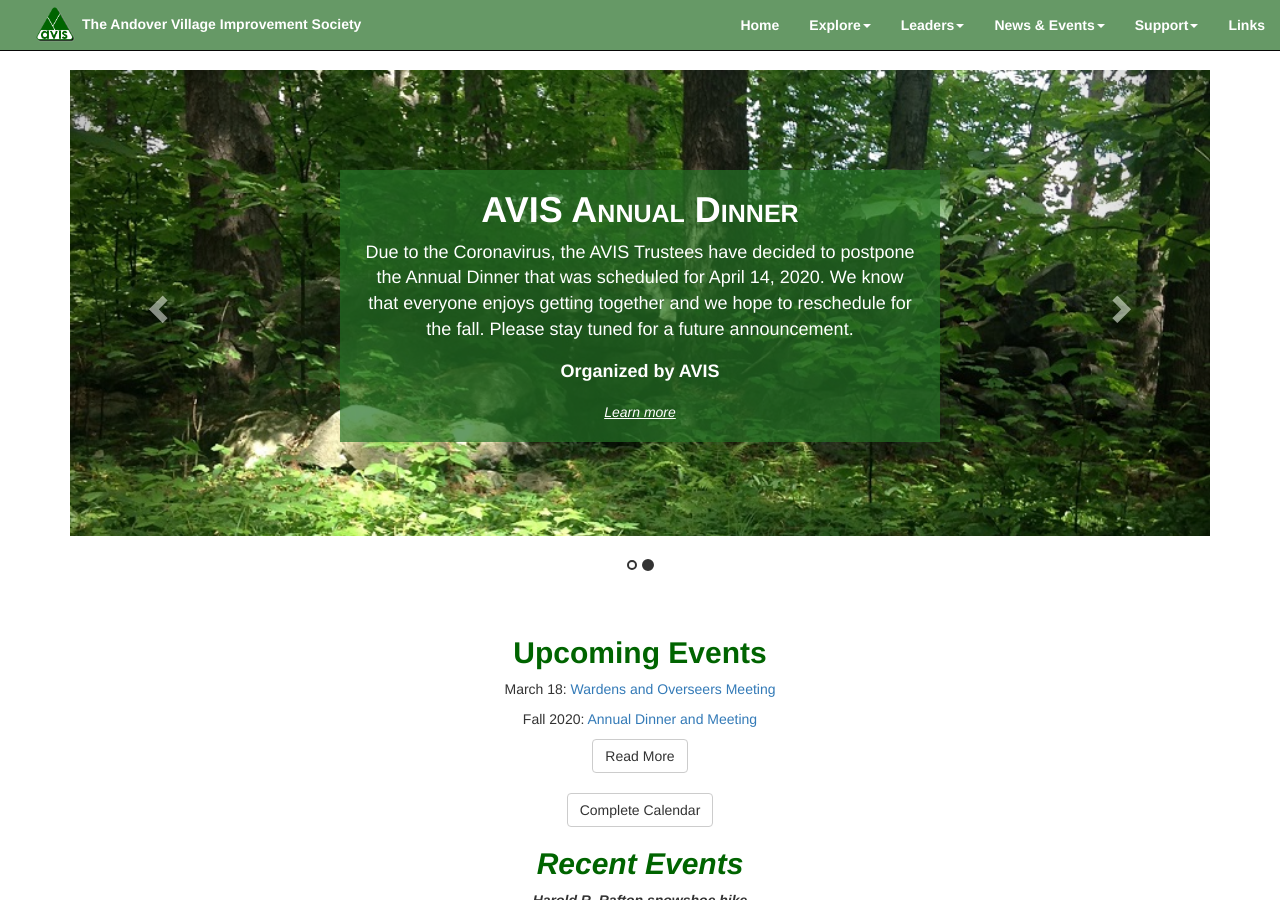
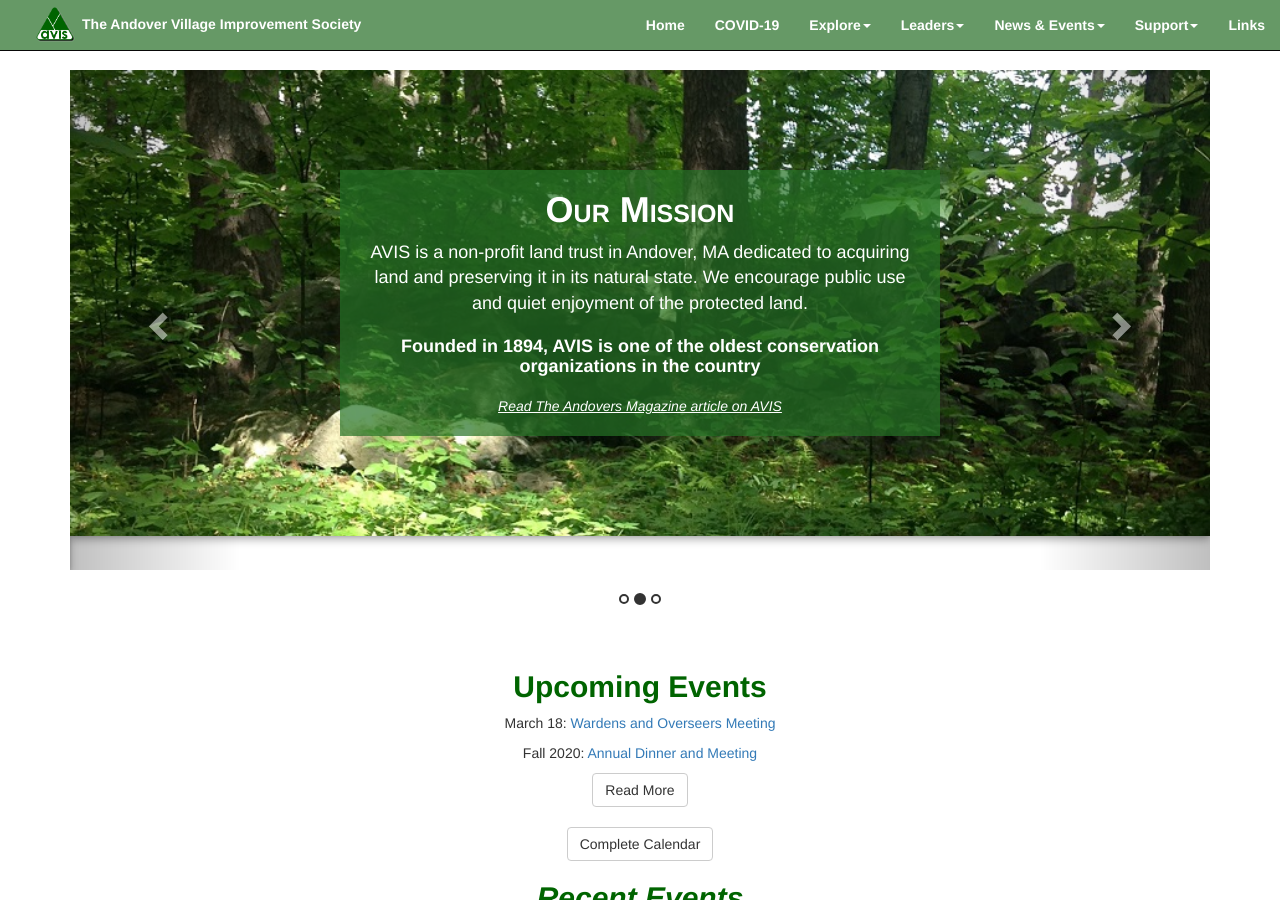
Before and after one commit to avisandover/avis-website, a Jekyll site: the page built from index.html, in a window 1280 px wide and 900 px high. Built offline with Jekyll 4.4.1, drawn with Linux system fonts in a browser that asks for light colours; nearby versions of some CDN libraries; some of the changed lines change nothing that is shown.

Commit message:
covid-19 update

```diff
--- a/_includes/nav.html
+++ b/_includes/nav.html
@@ -15,6 +15,7 @@
       <div class="collapse navbar-collapse">
         <ul class="nav navbar-nav navbar-right">
           <li><a href="/index.html">Home</a></li>
+          <li><a href="/covid19.html">COVID-19</a></li>
           <li class="dropdown">
             <a href="/reservations.html" class="dropdown-toggle" data-toggle="dropdown" role="button" aria-haspopup="true" aria-expanded="false">Explore<span class="caret"></span></a>
             <ul class="dropdown-menu">
--- /dev/null
+++ b/covid19.html
@@ -0,0 +1,44 @@
+---
+layout: default
+title: AVIS - Volunteering
+---
+
+<div id="volunteer" class="page">
+
+  <div >
+    <img src="/assets/img/homepage.jpg">
+  </div>
+
+  <h3>COVID-19 Advisory</h3>
+  <hr>
+
+  <h4>To all friends of AVIS and our valued Andover open spaces:</h4>
+  <br>
+  <p>
+    Advice from the Andover Board of Health. “The Governor’s advisory to stay home allows for taking walks
+    outdoors; residents are encouraged to get some fresh air daily, while keeping a safe distance from each other.
+    Popular public trail systems have been overwhelmed, making it difficult to maintain the 6’ separation;
+    residents are encouraged to seek out lesser used trails, and bypass those that appear to have a lot of
+    cars in the parking lot.”
+  </p>
+
+  <p>
+    Thank you for all your support over the years. That support allows AVIS to have reservations available
+    for use by the public. In this stressful time we know that a walk outside is good for our health.
+  </p>
+
+  <p>Here is a link to all AVIS reservations: <a href="/reservations.html">link</a></p>
+
+  <p>You can also get a link to Town Conservation Land and other trails by going to the Andover Trails
+      Committee website at:  <a href="https://www.andovertrails.org/our-trails.html">https://www.andovertrails.org/our-trails.html</a></p>
+
+   <p>Parking capacity at AVIS’ most popular reservations has been overwhelmed, especially at Goldsmith Woodlands.
+       We ask that you seek less used reservations, especially if you can walk to them from your home.  If
+       the parking lot is full at the reservation of your choice, please seek another destination.  When you
+       walk, please follow the CDC advice to maintain at least a 6 foot distance from anyone not a member of your
+       own immediate household.  Do wash your hands when you return home.</p>
+
+    <p>If each of us takes precautions and stays healthy we will help protect those we love, especially our more
+        vulnerable senior citizens and residents with medical conditions.</p>
+
+</div>
--- a/index.html
+++ b/index.html
@@ -10,12 +10,28 @@
       <ol class="carousel-indicators">
         <li data-target="#myCarousel" data-slide-to="0" class="active"></li>
         <li data-target="#myCarousel" data-slide-to="1"></li>
+        <li data-target="#myCarousel" data-slide-to="2"></li>
       </ol>
 
       <!-- Wrapper for slides -->
       <div class="carousel-inner">
 
         <div class="item active">
+          <header>
+              <div>
+                <h1>COVID-19 Advisory</h1>
+
+                <p>Advice from the Andover Board of Health. “The Governor’s advisory to stay home allows for taking
+                  walks outdoors; residents are encouraged to get some fresh air daily, while keeping a safe distance
+                  from each other. Popular public trail systems have been overwhelmed, making it difficult to maintain
+                  the 6’ separation; residents are encouraged to seek out lesser used trails, and bypass those that appear to have a lot of cars in the parking lot.”</p>
+
+                <a href="/covid19.html">Read more</a>
+              </div>
+            </header>
+      </div>
+
+        <div class="item">
             <header>
                 <div>
                   <h1>Our Mission</h1>
@@ -43,7 +59,7 @@
                 <a href="/annual-dinner.html">Learn more</a>
               </div>
             </header>
-      </div>
+        </div>
 
       </div>
 
```
